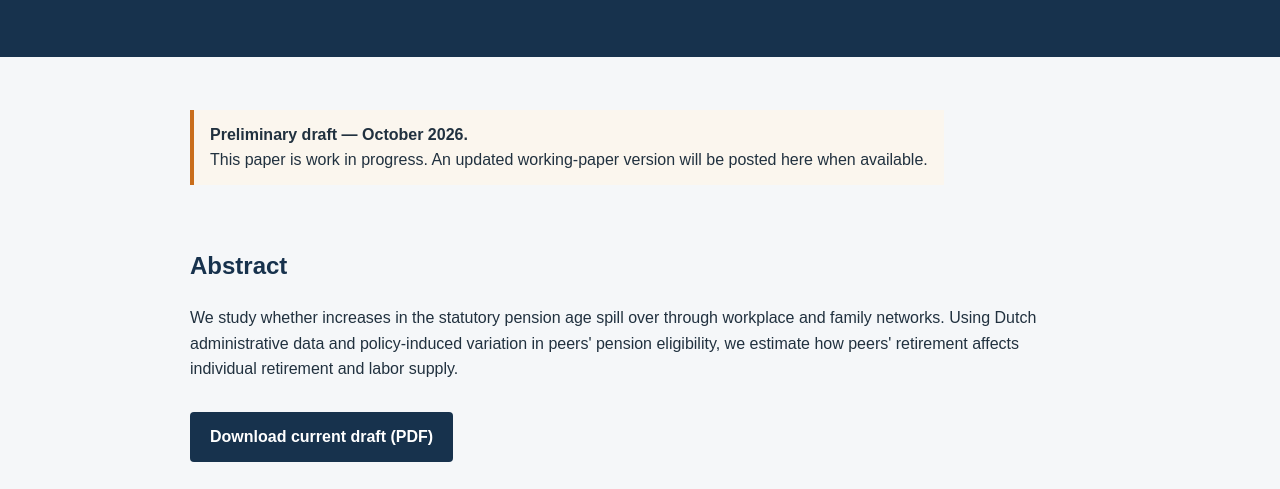
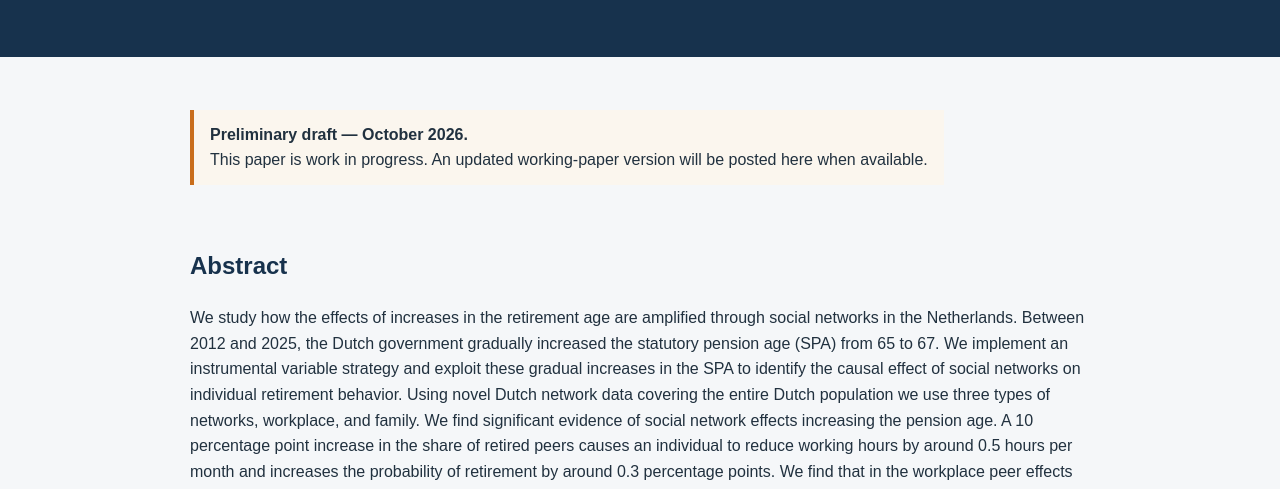
Before and after one commit to JelmerDeJong9/network-retirement-paper, a plain HTML site: page index.html in a window 1280 px wide. Shown: the part 279-768 px from the top of the page. Drawn offline with Linux system fonts and the light colour scheme.

Commit message:
Update index.html

```diff
--- a/index.html
+++ b/index.html
@@ -129,11 +129,19 @@
     <h2>Abstract</h2>
 
     <p>
-      We study whether increases in the statutory pension age spill over
-      through workplace and family networks. Using Dutch administrative
-      data and policy-induced variation in peers' pension eligibility,
-      we estimate how peers' retirement affects individual retirement
-      and labor supply.
+     We study how the effects of increases in the retirement age are amplified through
+social networks in the Netherlands. Between 2012 and 2025, the Dutch government
+gradually increased the statutory pension age (SPA) from 65 to 67. We implement
+an instrumental variable strategy and exploit these gradual increases in the SPA to
+identify the causal effect of social networks on individual retirement behavior. Using
+novel Dutch network data covering the entire Dutch population we use three types of
+networks, workplace, and family. We find significant evidence of social network effects
+increasing the pension age. A 10 percentage point increase in the share of retired
+peers causes an individual to reduce working hours by around 0.5 hours per month and
+increases the probability of retirement by around 0.3 percentage points. We find that
+in the workplace peer effects are driven by same- gender peers. Back of the envelope
+calculations show peer effects amplify the direct effect of an increase in the pension age
+with a 3% delay in retirement and 6% additional working hours.
     </p>
 
     <a class="button" href="paper.pdf">
```
